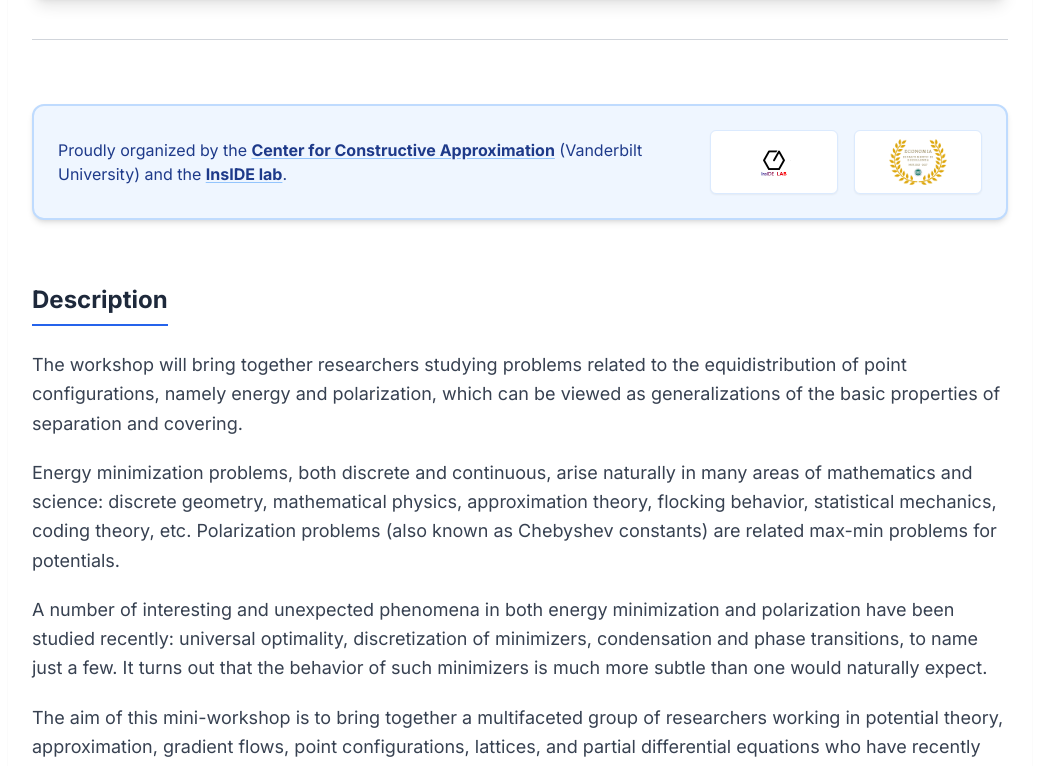
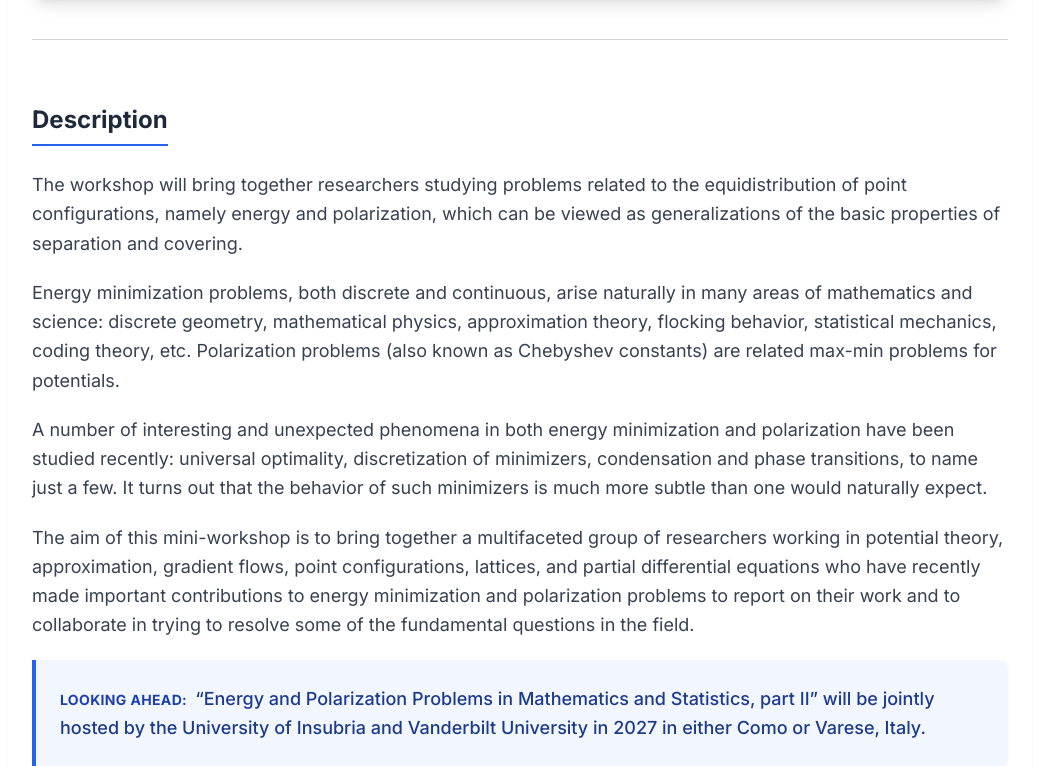
Before and after one commit to samueletonati/Nashville-Workshop, a Next.js app: page / in a window 1280 px wide. Shown: the part 890-1656 px from the top of the page, without its empty margins (120-1159 px from the left). Built offline with nearby package versions, Linux system fonts and the light colour scheme.

Commit message:
Spostato banner organizzatori nel footer

```diff
--- a/app/layout.tsx
+++ b/app/layout.tsx
@@ -24,10 +24,7 @@
           <div className="max-w-5xl mx-auto px-6 flex flex-wrap gap-x-6 gap-y-2 text-sm font-medium">
             <a href="#home" className="hover:text-blue-300 transition-colors focus:outline-none focus:ring-2 focus:ring-blue-400 rounded px-1 -ml-1">Home</a>
             <a href="#description" className="hover:text-blue-300 transition-colors focus:outline-none focus:ring-2 focus:ring-blue-400 rounded px-1">Description</a>
-
-            {/* ECCO IL LINK AL PROGRAMMA AGGIUNTO QUI SOTTO */}
             <a href="#program" className="hover:text-blue-300 transition-colors focus:outline-none focus:ring-2 focus:ring-blue-400 rounded px-1">Program</a>
-
             <a href="#participants" className="hover:text-blue-300 transition-colors focus:outline-none focus:ring-2 focus:ring-blue-400 rounded px-1">Participants</a>
             <a href="#venue" className="hover:text-blue-300 transition-colors focus:outline-none focus:ring-2 focus:ring-blue-400 rounded px-1">Venue & Links</a>
           </div>
@@ -38,9 +35,51 @@
           {children}
         </main>
 
-        {/* Footer */}
-        <footer className="border-t border-gray-200 bg-gray-50 py-8 text-center text-sm text-gray-500">
-          <p>© {new Date().getFullYear()} Università degli Studi dell&apos;Insubria &amp; Vanderbilt University</p>
+        {/* Footer Con Organizzatori e Loghi */}
+        <footer className="border-t border-gray-200 bg-gray-50 pt-12 pb-8 mt-8">
+          <div className="max-w-5xl mx-auto px-6 flex flex-col items-center gap-8">
+
+            {/* Sezione Organizzatori */}
+            <div className="flex flex-col md:flex-row items-center gap-6 text-center md:text-left bg-white p-6 rounded-xl border border-gray-200 shadow-sm w-full">
+              <p className="text-gray-700 leading-relaxed text-sm md:text-base flex-1">
+                Proudly organized by the{" "}
+                <a href="https://my.vanderbilt.edu/cca/" target="_blank" rel="noopener noreferrer" className="font-semibold text-blue-600 hover:text-blue-800 underline decoration-blue-200 underline-offset-2">
+                  Center for Constructive Approximation
+                </a>{" "}
+                (Vanderbilt University) and the{" "}
+                <a href="https://dieco.uninsubria.it/it/strutture/inside-lab" target="_blank" rel="noopener noreferrer" className="font-semibold text-blue-600 hover:text-blue-800 underline decoration-blue-200 underline-offset-2">
+                  InsIDE lab
+                </a>.
+              </p>
+
+              <div className="flex items-center gap-4 shrink-0">
+                {/* InsIDE Logo Container */}
+                <div className="h-14 w-28 bg-white border border-gray-100 rounded-md p-1.5 flex items-center justify-center shadow-sm relative overflow-hidden">
+                  {/* eslint-disable-next-line @next/next/no-img-element */}
+                  <img
+                    src="/images/inside-logo.png"
+                    alt="InsIDE Lab Logo"
+                    className="h-full w-full object-contain"
+                  />
+                </div>
+
+                {/* DDE Logo Container */}
+                <div className="h-14 w-28 bg-white border border-gray-100 rounded-md p-1.5 flex items-center justify-center shadow-sm relative overflow-hidden">
+                  {/* eslint-disable-next-line @next/next/no-img-element */}
+                  <img
+                    src="/images/dde-logo.png"
+                    alt="DDE Logo"
+                    className="h-full w-full object-contain"
+                  />
+                </div>
+              </div>
+            </div>
+
+            {/* Copyright */}
+            <div className="text-sm text-gray-500 w-full text-center">
+              <p>© {new Date().getFullYear()} Università degli Studi dell&apos;Insubria &amp; Vanderbilt University</p>
+            </div>
+          </div>
         </footer>
       </body>
     </html>
--- a/app/page.tsx
+++ b/app/page.tsx
@@ -99,44 +99,6 @@
           />
         </div>
       </header>
-
-      {/* ORGANIZERS BANNER - ORA MOLTO PIÙ VISIBILE */}
-      <section className="bg-blue-50 border-2 border-blue-200 rounded-xl p-6 shadow-md">
-        <div className="flex flex-col md:flex-row items-center justify-between gap-6">
-          <p className="text-blue-900 leading-relaxed text-center md:text-left text-sm md:text-base">
-            Proudly organized by the{" "}
-            <a href="https://my.vanderbilt.edu/cca/" target="_blank" rel="noopener noreferrer" className="font-bold hover:text-blue-600 underline decoration-blue-300 underline-offset-2">
-              Center for Constructive Approximation
-            </a>{" "}
-            (Vanderbilt University) and the{" "}
-            <a href="https://dieco.uninsubria.it/it/strutture/inside-lab" target="_blank" rel="noopener noreferrer" className="font-bold hover:text-blue-600 underline decoration-blue-300 underline-offset-2">
-              InsIDE lab
-            </a>.
-          </p>
-
-          <div className="flex items-center gap-4 shrink-0">
-            {/* InsIDE Logo Container */}
-            <div className="h-16 w-32 bg-white border border-blue-100 rounded-md p-2 flex items-center justify-center shadow-sm relative overflow-hidden">
-              {/* eslint-disable-next-line @next/next/no-img-element */}
-              <img
-                src="/images/inside-logo.png"
-                alt="InsIDE Lab Logo"
-                className="h-full w-full object-contain"
-              />
-            </div>
-
-            {/* DDE Logo Container */}
-            <div className="h-16 w-32 bg-white border border-blue-100 rounded-md p-2 flex items-center justify-center shadow-sm relative overflow-hidden">
-              {/* eslint-disable-next-line @next/next/no-img-element */}
-              <img
-                src="/images/dde-logo.png"
-                alt="DDE Logo"
-                className="h-full w-full object-contain"
-              />
-            </div>
-          </div>
-        </div>
-      </section>
 
       {/* DESCRIPTION */}
       <section id="description" className="scroll-mt-24">
```
